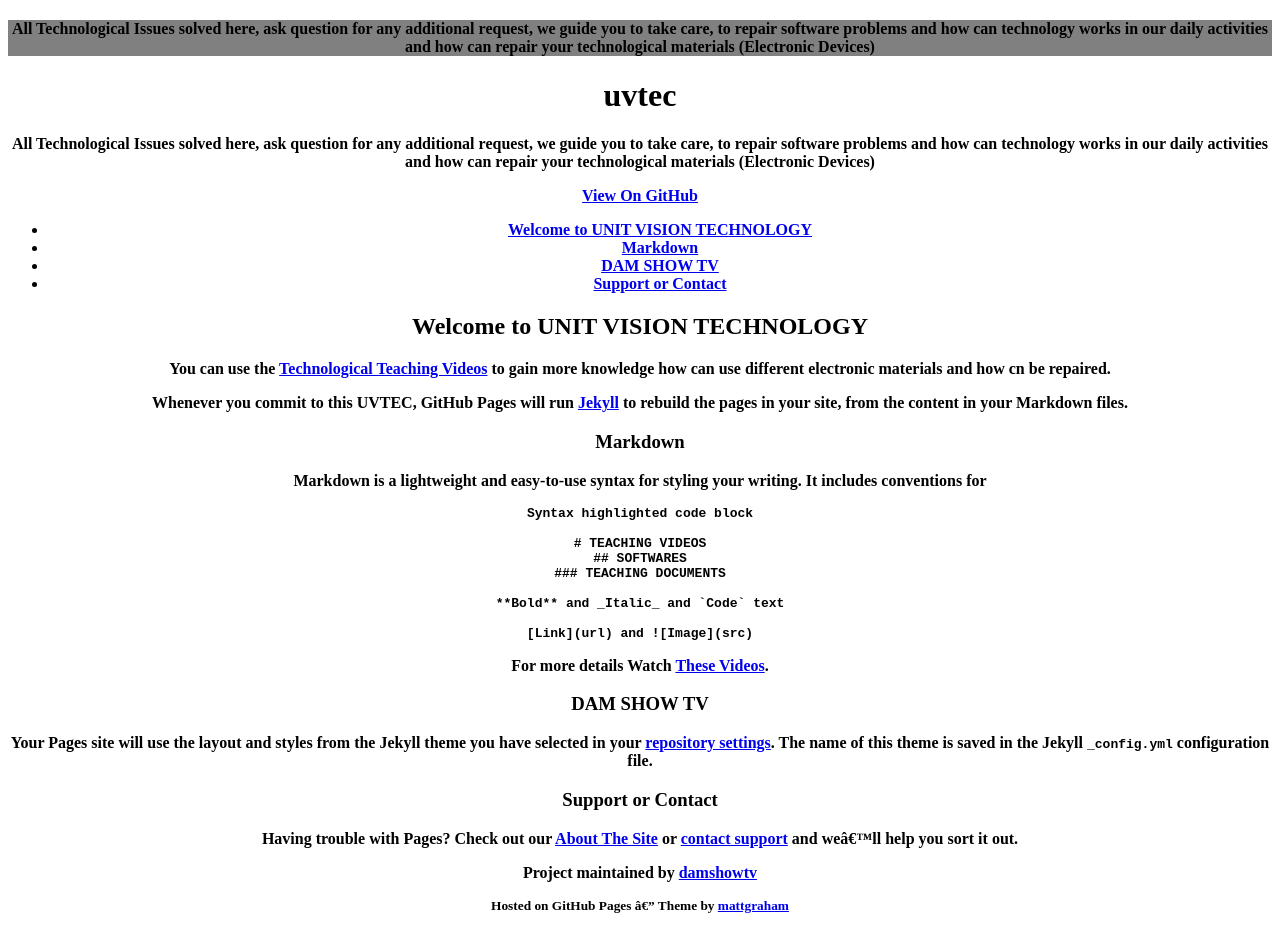
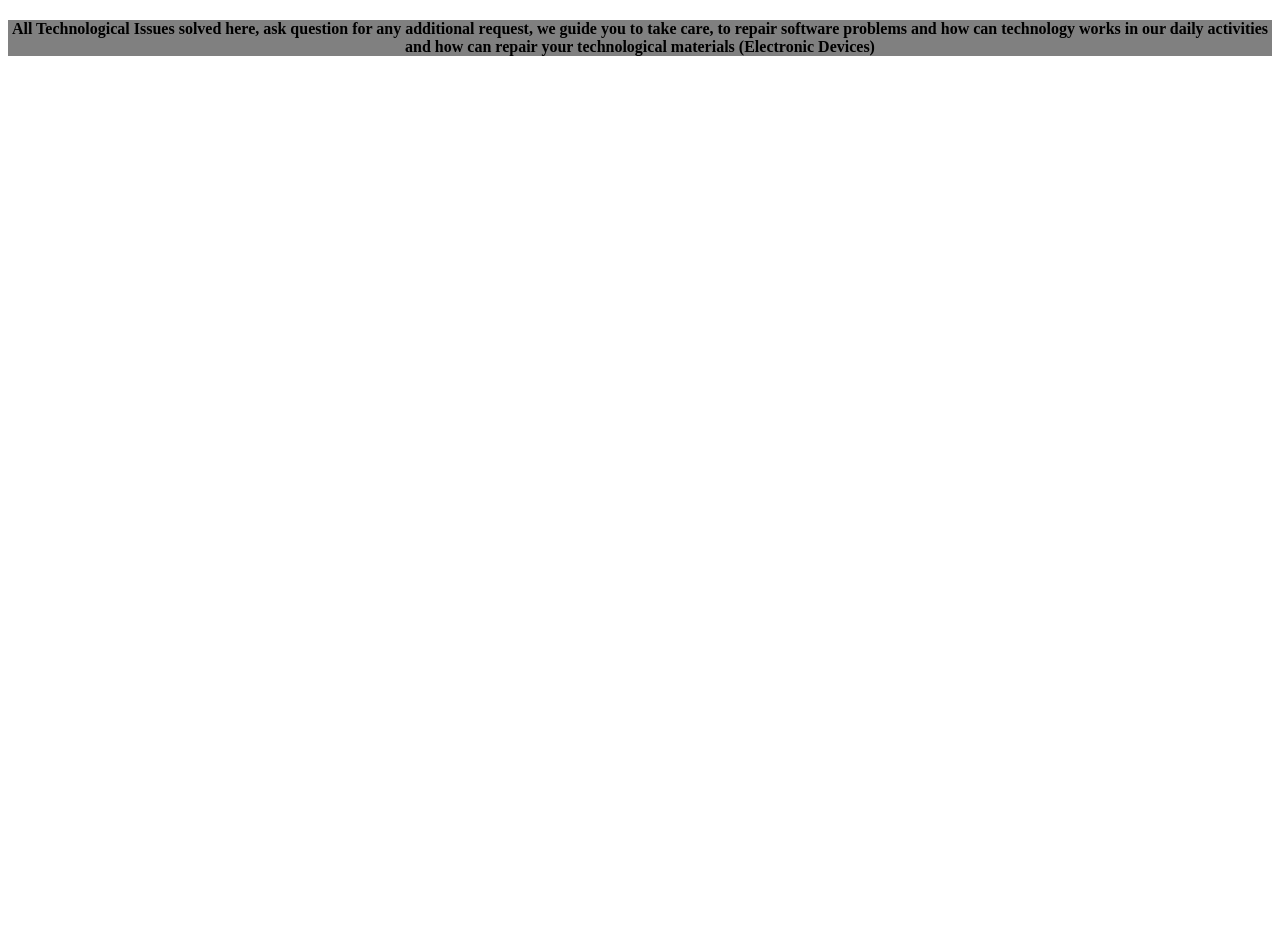
Before and after one commit to damshowtv/uvtec, a plain HTML site: page index.html in a window 1280 px wide. Shown: the part 320-1250 px from the top of the page. After the commit the page ends 800 px from the top, so only its background shows below. Drawn offline with nearby package versions, Linux system fonts and the light colour scheme.

Commit message:
Update index.html

```diff
--- a/index.html
+++ b/index.html
@@ -37,94 +37,3 @@
 
 </body>
 </html>
-<html lang="en-US"><head>
-    <meta charset="utf-8">
-    <meta http-equiv="X-UA-Compatible" content="IE=edge">
-
-<!-- Begin Jekyll SEO tag v2.6.1 -->
-<title>Welcome to UNIT VISION TECHNOLOGY | uvtec</title>
-<meta name="generator" content="Jekyll v3.9.0">
-<meta property="og:title" content="Welcome to UNIT VISION TECHNOLOGY">
-<meta property="og:locale" content="en_US">
-<meta name="description" content="All Technological Issues solved here, ask question for any additional request, we guide you to take care, to repair software problems and how can technology works in our daily activities and how can repair your technological materials (Electronic Devices)">
-<meta property="og:description" content="All Technological Issues solved here, ask question for any additional request, we guide you to take care, to repair software problems and how can technology works in our daily activities and how can repair your technological materials (Electronic Devices)">
-<link rel="canonical" href="https://damshowtv.github.io/uvtec/">
-<meta property="og:url" content="https://damshowtv.github.io/uvtec/">
-<meta property="og:site_name" content="uvtec">
-<script type="application/ld+json">
-{"@type":"WebSite","headline":"Welcome to UNIT VISION TECHNOLOGY","url":"https://damshowtv.github.io/uvtec/","description":"All Technological Issues solved here, ask question for any additional request, we guide you to take care, to repair software problems and how can technology works in our daily activities and how can repair your technological materials (Electronic Devices)","name":"uvtec","@context":"https://schema.org"}</script>
-<!-- End Jekyll SEO tag -->
-
-    <link rel="stylesheet" href="/uvtec/assets/css/style.css?v=26bbd53d126ea2ec1d9624eae80e891aa46e1d18">
-    <script src="https://code.jquery.com/jquery-3.3.0.min.js" integrity="sha256-RTQy8VOmNlT6b2PIRur37p6JEBZUE7o8wPgMvu18MC4=" crossorigin="anonymous"></script>
-    <script src="/uvtec/assets/js/main.js"></script>
-    <!--[if lt IE 9]>
-      <script src="https://cdnjs.cloudflare.com/ajax/libs/html5shiv/3.7.3/html5shiv.min.js" integrity="sha256-3Jy/GbSLrg0o9y5Z5n1uw0qxZECH7C6OQpVBgNFYa0g=" crossorigin="anonymous"></script>
-    <![endif]-->
-    <meta name="viewport" content="width=device-width, initial-scale=1, user-scalable=no">
-
-  </head>
-  <body>
-
-      <header>
-        <h1>uvtec</h1>
-        <p>All Technological Issues solved here, ask question for any additional request, we guide you to take care, to repair software problems and how can technology works in our daily activities and how can repair your technological materials (Electronic Devices)</p>
-      </header>
-
-      <div id="banner">
-        <span id="logo"></span>
-
-        <a href="https://github.com/damshowtv/uvtec" class="button fork"><strong>View On GitHub</strong></a>
-
-      </div><!-- end banner -->
-
-    <div class="wrapper">
-      <nav>
-        <ul><li class="tag-h2 active"><a href="#welcome-to-unit-vision-technology">Welcome to UNIT VISION TECHNOLOGY</a></li><li class="tag-h3"><a href="#markdown">Markdown</a></li><li class="tag-h3"><a href="#dam-show-tv">DAM SHOW TV</a></li><li class="tag-h3"><a href="#support-or-contact">Support or Contact</a></li></ul>
-      </nav>
-      <section style="height: auto;">
-        <h2 id="welcome-to-unit-vision-technology">Welcome to UNIT VISION TECHNOLOGY</h2>
-
-<p>You can use the <a href="https://www.youtube.com/watch?v=FSprL1-EgJc&amp;list=PLBZE8Zu-ObqqOi5LEl37hmqKBkPETQSv-">Technological Teaching Videos</a> to gain more knowledge how can use different electronic materials and how cn be repaired.</p>
-
-<p>Whenever you commit to this UVTEC, GitHub Pages will run <a href="https://jekyllrb.com/">Jekyll</a> to rebuild the pages in your site, from the content in your Markdown files.</p>
-
-<h3 id="markdown">Markdown</h3>
-
-<p>Markdown is a lightweight and easy-to-use syntax for styling your writing. It includes conventions for</p>
-
-<div class="language-markdown highlighter-rouge"><div class="highlight"><pre class="highlight"><code>Syntax highlighted code block
-
-<span class="gh"># TEACHING VIDEOS</span>
-<span class="gu">## SOFTWARES</span>
-<span class="gu">### TEACHING DOCUMENTS</span>
-
-<span class="gs">**Bold**</span> and _Italic_ and <span class="sb">`Code`</span> text
-
-<span class="p">[</span><span class="nv">Link</span><span class="p">](</span><span class="sx">url</span><span class="p">)</span> and !<span class="p">[</span><span class="nv">Image</span><span class="p">](</span><span class="sx">src</span><span class="p">)</span>
-</code></pre></div></div>
-
-<p>For more details Watch <a href="https://www.youtube.com/playlist?list=PLBZE8Zu-ObqqOi5LEl37hmqKBkPETQSv-">These Videos</a>.</p>
-
-<h3 id="dam-show-tv">DAM SHOW TV</h3>
-
-<p>Your Pages site will use the layout and styles from the Jekyll theme you have selected in your <a href="https://github.com/damshowtv/uvtec/settings">repository settings</a>. The name of this theme is saved in the Jekyll <code class="language-plaintext highlighter-rouge">_config.yml</code> configuration file.</p>
-
-<h3 id="support-or-contact">Support or Contact</h3>
-
-<p>Having trouble with Pages? Check out our <a href="https://www.youtube.com/channel/UCc2Qs5NblrKj2ZuPyFY2GMA/about">About The Site</a> or <a href="https://twitter.com/damshowtv">contact support</a> and we’ll help you sort it out.</p>
-
-
-      </section>
-      <footer>
-
-          <p>Project maintained by <a href="https://github.com/damshowtv">damshowtv</a></p>
-
-        <p><small>Hosted on GitHub Pages — Theme by <a href="https://twitter.com/michigangraham">mattgraham</a></small></p>
-      </footer>
-    </div>
-
-
-
-
-</body></html>
```
